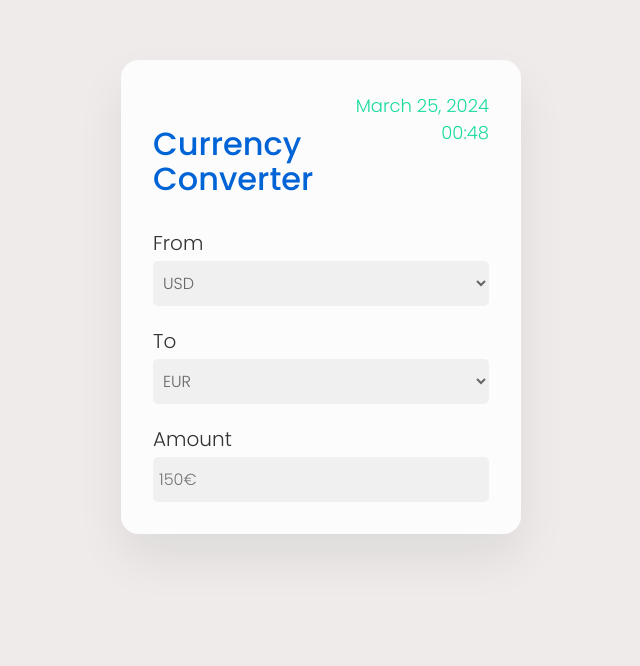
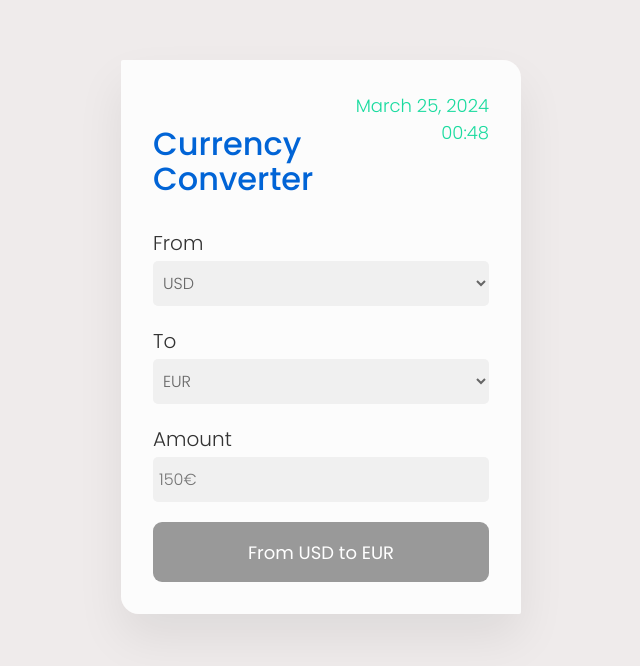
Before and after one commit to aykinsancakli/currency-converter, a React (Create React App) app: page / in a window 1280 px wide. Shown: the top 666 px of the page, without its empty margins (319-959 px from the left). Built offline with nearby package versions, Linux system fonts and the light colour scheme.

Commit message:
Change result logic

```diff
--- a/src/App.js
+++ b/src/App.js
@@ -19,7 +19,6 @@ export default function App() {
 
   useEffect(
     function () {
-      setOutput("");
       const delayFetch = setTimeout(() => {
         async function fetchCurrency() {
           setIsLoading(true);
@@ -152,19 +151,15 @@ function Form({
 }
 
 function Result({ amount, from, to, output, isLoading }) {
-  if (!output) {
-    return null;
-  }
-
   return (
-    <div className="result-box">
+    <div className={amount ? `result-box` : `result-box off`}>
       {isLoading ? (
         <p className="loading">Loading...</p>
       ) : amount === 0 || amount === "" ? (
-        ""
+        `From ${from} to ${to}`
       ) : (
         <p className="">
-          {amount} {from} is equal {""}
+          {amount} {from} is equal{" "}
           <span className="blue-wrapper">
             {output} {to}
           </span>
--- a/src/index.css
+++ b/src/index.css
@@ -20,7 +20,10 @@ body {
   background-color: rgba(255, 255, 255, 0.85);
   max-width: 40rem;
   margin: 6rem auto;
-  border-radius: 18px;
+  border-top-left-radius: 2px;
+  border-bottom-right-radius: 2px;
+  border-top-right-radius: 18px;
+  border-bottom-left-radius: 18px;
   padding: 3.2rem;
   overflow: hidden;
   box-shadow: 0 2.4rem 4.8rem rgba(0, 0, 0, 0.075);
@@ -113,8 +116,10 @@ body {
   border-radius: 9px;
   text-align: center;
   opacity: 1;
+}
 
-  animation: blurIn 0.15s ease-in-out;
+.off {
+  background-color: #999;
 }
 
 .blue-wrapper {
@@ -127,13 +132,13 @@ body {
   transform: skew(10deg);
   box-shadow: 0 1rem 2rem rgba(0, 0, 0, 0.15);
 
-  transition: all 0.2s;
+  animation: blurIn 0.1s ease-in-out;
 }
 
 @keyframes blurIn {
   0% {
-    opacity: 0.4;
-    transform: scale(0.2);
+    opacity: 0.3;
+    transform: scale(0.98);
     filter: brightness(0.5);
   }
   100% {
```
